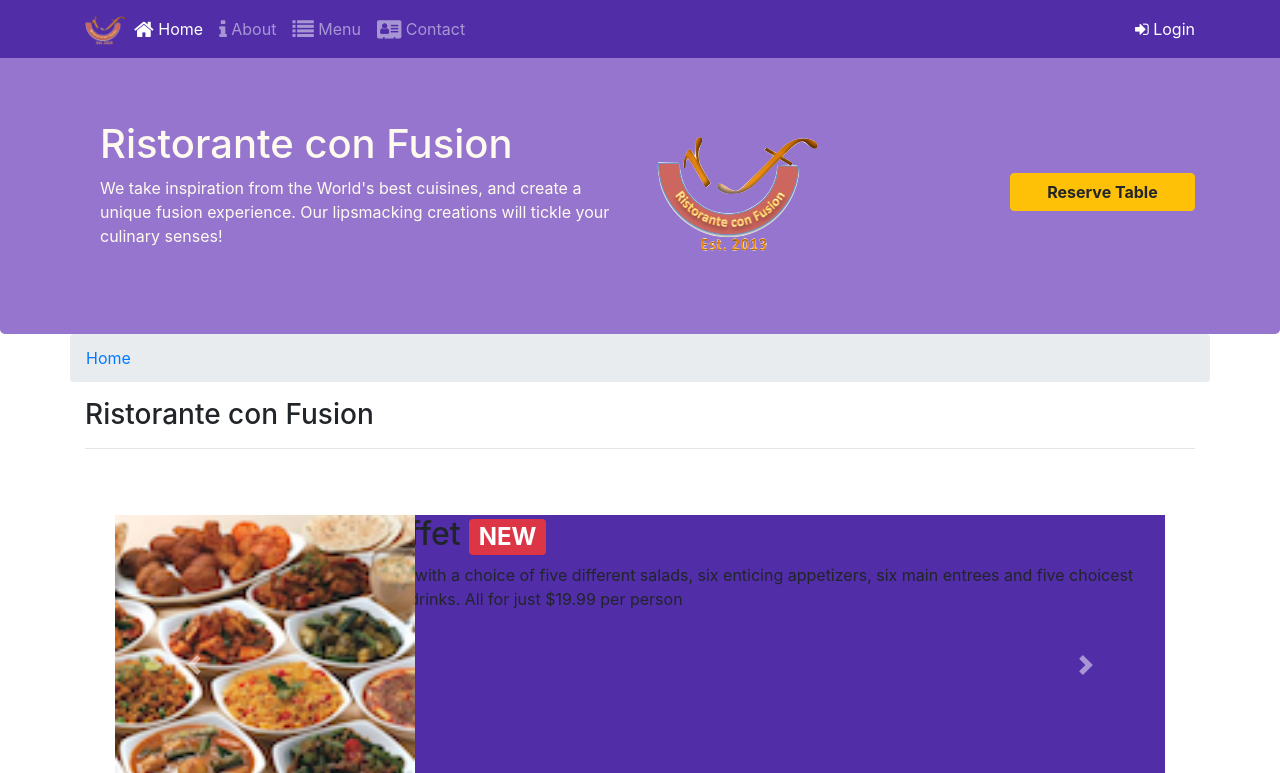
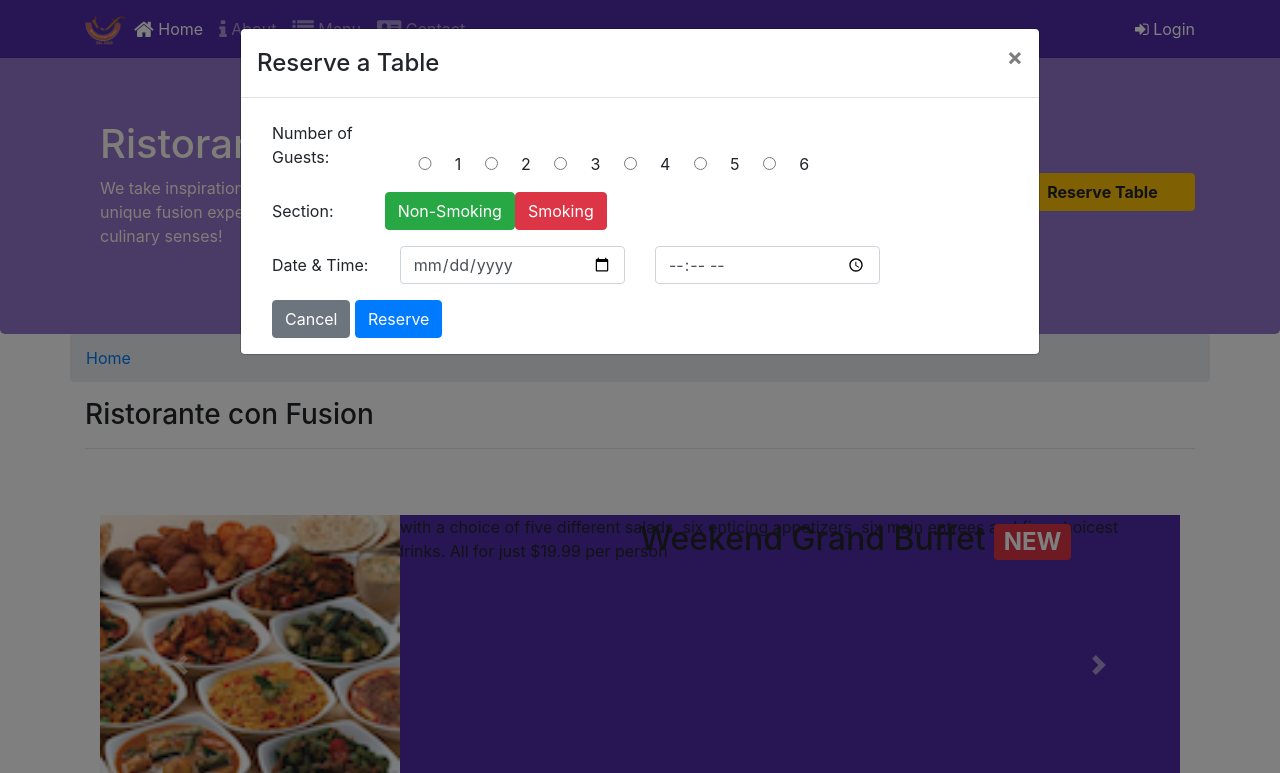
Before and after one commit to ahmadbappy/RiverFlower, a website: page index.html in a window 1280 px wide. Both pictures are taken after a click on the element "Reserve Table". Shown: the top 773 px of the page. Drawn offline with nearby package versions, Linux system fonts and the light colour scheme.

Commit message:
Modal & carousel

```diff
--- a/css/styles.css
+++ b/css/styles.css
@@ -58,3 +58,10 @@ body {
     left: 0;
     min-height: 300px;
 }
+
+.carousel-item h2 {
+    position: absolute;
+    top: 5px;
+    left: 50%;
+    min-height: 250px;
+}
--- a/index.html
+++ b/index.html
@@ -93,13 +93,61 @@
                 <div class="col-12 col-sm-4 align-self-center">
                     <img src="img/logo.png" class="img-fluid">
                 </div>
-                <div class="col-sm btn btn-warning align-self-center" id="#reservetable" data-toggle="tooltip"
-                    data-html="true" title="Or Call us at - </br> <b>+8801997186111</b>" data-placement="bottom">
+                <div class="col-sm btn btn-warning align-self-center" id="#reserveTable" data-toggle="modal"
+                    data-target="#reserveTable">
                     <strong>Reserve Table</strong>
                 </div>
             </div>
         </div>
     </header>
+
+    <div id="reserveTable" class="modal fade" role="dialog">
+        <div class="modal-dialog modal-lg" role="content">
+            <div class="modal-content">
+                <div class="modal-header">
+                    <h4 class="modal-title">Reserve a Table</h4>
+                    <button type="button" class="close" data-dismiss="modal">
+                        &times;
+                    </button>
+                </div>
+                <div class="modal-body">
+                    <form class="col-sm">
+                        <div class="form-group row">
+                            <label for="guestsCount" class="col-12 col-md-2 col-form-label">Number of Guests:
+                            </label>
+                            <div class="col-sm mt-auto">
+                                <input type="radio" class="col col-md-1"> 1
+                                <input type="radio" class="col col-md-1"> 2
+                                <input type="radio" class="col col-md-1"> 3
+                                <input type="radio" class="col col-md-1"> 4
+                                <input type="radio" class="col col-md-1"> 5
+                                <input type="radio" class="col col-md-1"> 6
+                            </div>
+                        </div>
+                        <div class="form-group row">
+                            <label for="smokingCount" class="col-12 col-md-2 col-form-label">Section: </label>
+                            <button class="btn btn-success"> Non-Smoking </button>
+                            <button class="btn btn-danger"> Smoking </button>
+                        </div>
+
+                        <div class="form-group row">
+                            <label for="Date&Time" class="col-12 col-md-2 col-form-label">Date & Time: </label>
+                            <div class="col-6 col-md-4 mt-auto">
+                                <input type="date" class="form-control" id="date" name="date" placeholder="Date">
+                            </div>
+                            <div class="col-6 col-md-4 mt-auto">
+                                <input type="time" class="form-control" id="time" name="time" placeholder="Time">
+                            </div>
+                        </div>
+
+                        <button class="btn btn-secondary"> Cancel </button>
+                        <button class="btn btn-primary"> Reserve </button>
+
+                    </form>
+                </div>
+            </div>
+        </div>
+    </div>
 
     <div class="container">
         <div class="row">
@@ -115,25 +163,23 @@
 
         <div class="container">
             <div class="row row-content">
-                <div class="col">
                 <div id="mycarousel" class="carousel slide" data-ride="carousel">
                     <div class="carousel-inner" role="listbox">
                         <div class="carousel-item active">
-                                <img class="d-block img-fluid" src="img/uthappizza.png" alt="uthapizza">
                             <div class="carosel-caption d-none d-md-block">
+                                <img class="d-block img-thumbnail img-fluid" src="img/uthappizza.png" alt="uthapizza">
                                 <h2 class="mt-0">Uthappizza
                                     <span class="badge badge-danger">HOT</span>
                                     <span class="badge badge-pill badge-secondary">$4.99</span>
                                 </h2>
-
                                 <p>A unique combination of Indian Uthappam (pancake) and Italian pizza, topped
                                     with
                                     Cerignola
                                     olives,
                                     ripe vine cherry tomatoes, Vidalia onion, Guntur chillies and Buffalo
                                     Paneer.</p>
+                            </div>
 
-                                </div>
                         </div>
                         <div class="carousel-item">
                             <img class="d-block img-fluid" src="img/buffet.png" alt="buffet">
@@ -178,7 +224,7 @@
                         <span class="carousel-control-next-icon"></span>
                     </a>
                 </div>
-                </div>
+
             </div>
             <div class="row row-content align-items-center">
                 <div class="col-12 col-sm-4 order-sm-last col-md-3">
@@ -251,42 +297,6 @@
                 </div>
             </div>
         </div>
-        <div class="row row-content align-self-center">
-            <div class="col-sm-8">
-                <div class="card">
-                    <h3 class="card-header bg-warning text-white">Reserve a Table</h3>
-                    <div class="card-body">
-                        <form class="col-sm">
-                            <div class="form-group row">
-                                <label for="guestsCount" class="col-12 col-md-2 col-form-label">Number of Guests:
-                                </label>
-                                <div class="col-sm mt-auto">
-                                    <input type="radio" class="col col-md-1"> 1
-                                    <input type="radio" class="col col-md-1"> 2
-                                    <input type="radio" class="col col-md-1"> 3
-                                    <input type="radio" class="col col-md-1"> 4
-                                    <input type="radio" class="col col-md-1"> 5
-                                    <input type="radio" class="col col-md-1"> 6
-                                </div>
-                            </div>
-
-                            <div class="form-group row">
-                                <label for="Date&Time" class="col-12 col-md-2 col-form-label">Date & Time: </label>
-                                <div class="col-6 col-md-4 mt-auto">
-                                    <input type="date" class="form-control" id="date" name="date" placeholder="Date">
-                                </div>
-                                <div class="col-6 col-md-4 mt-auto">
-                                    <input type="time" class="form-control" id="time" name="time" placeholder="Time">
-                                </div>
-                            </div>
-
-                            <button class="btn btn-primary"> Reserve </button>
-
-                        </form>
-                    </div>
-                </div>
-            </div>
-        </div>
     </div>
 
 
@@ -349,11 +359,6 @@
     <script src="node_modules/jquery/dist/jquery.slim.min.js"></script>
     <script src="node_modules/popper.js/dist/umd/popper.min.js"></script>
     <script src="node_modules/bootstrap/dist/js/bootstrap.min.js"></script>
-    <script>
-        $(document).ready(function () {
-            $('[data-toggle="tooltip"]').tooltip()
-        })
-    </script>
 
 </body>
 
```
Lines whose indentation alone changed are shown as unchanged.
